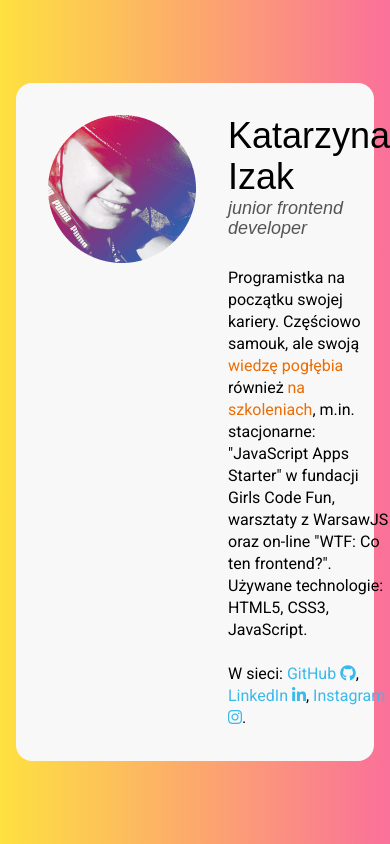
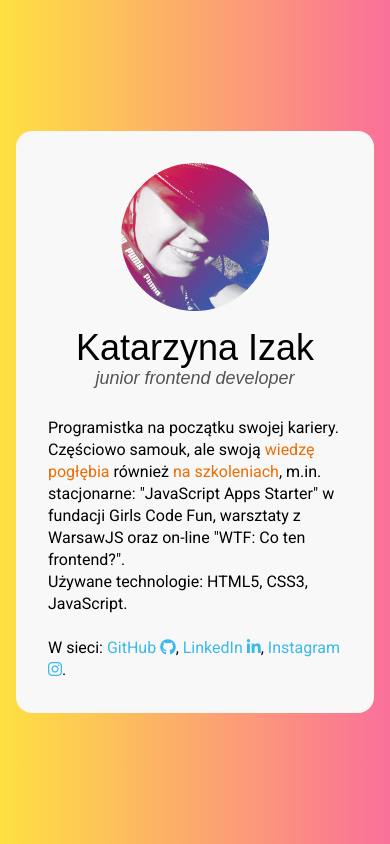
Before and after one commit to katarzynaizak/business-card, a plain HTML site: page index.html in a window 390 px wide. Drawn offline with Linux system fonts and the light colour scheme.

Commit message:
zawijanie na mniejszych ekranach

```diff
--- a/css/style.css
+++ b/css/style.css
@@ -70,3 +70,22 @@ body {
   margin-right: 32px;
   width: 148px;
 }
+
+@media screen and (max-width: 514px) {
+  .person {
+    flex-wrap: wrap;
+    justify-content: center;
+  }
+
+  .person__description {
+    margin-top: 16px;
+  }
+
+  .person__header {
+    text-align: center;
+  }
+
+  .person__photo {
+    margin: 0;
+  }
+}
```
